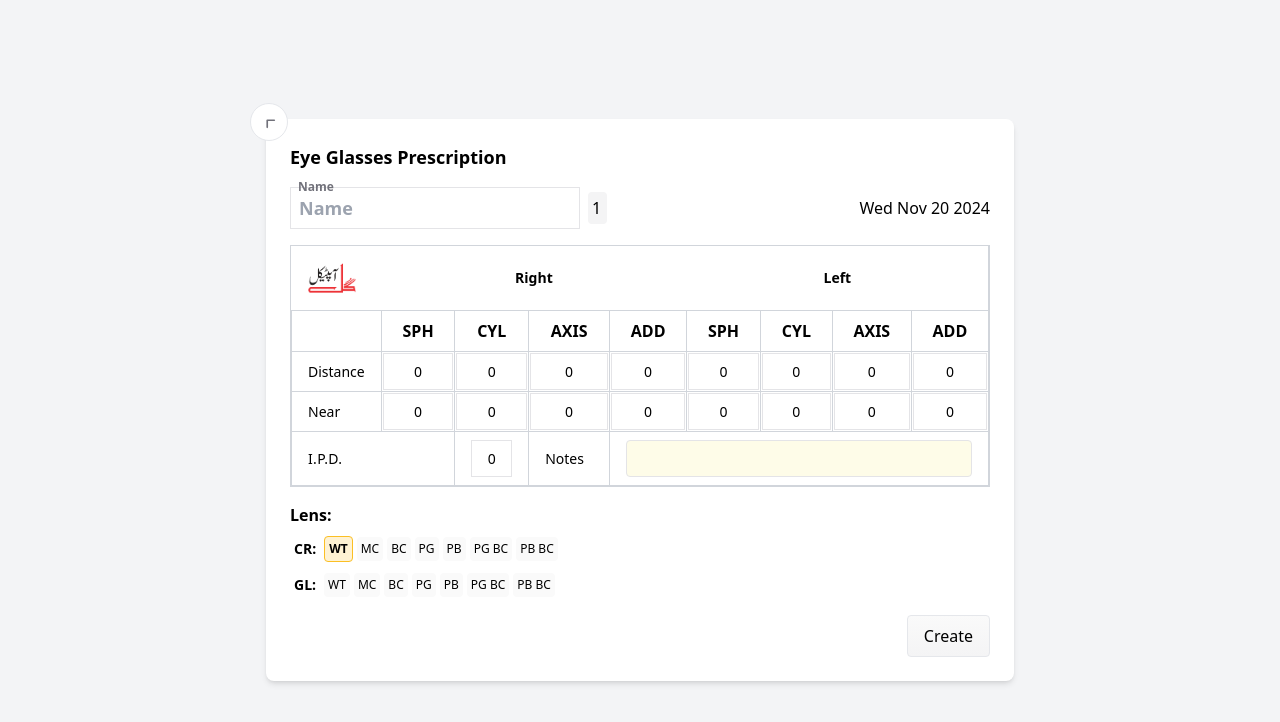
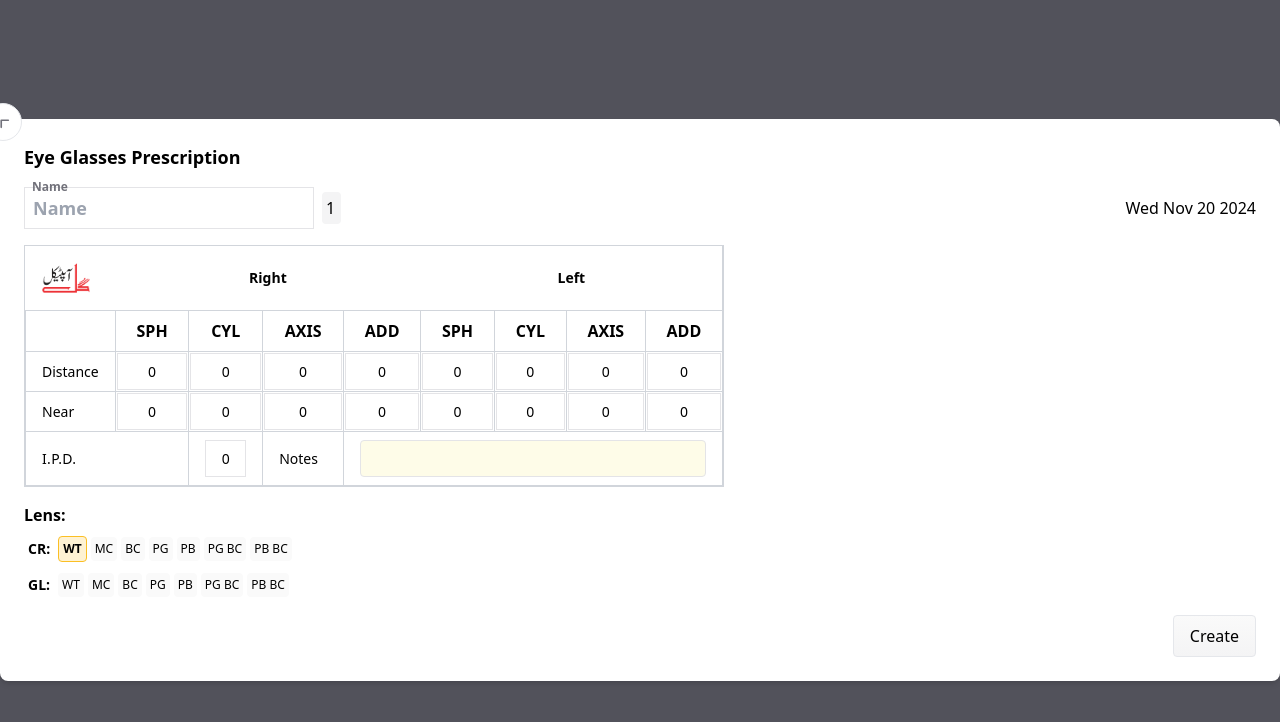
Before and after one commit to baidargul/GulOpticalPrescriptionStore, a Next.js app: page /prescription/add/1 in a window 1280 px wide. Shown: the top 722 px of the page. Built offline with nearby package versions, Linux system fonts and the light colour scheme; no server answers; the database is empty.

Commit message:
changed UI

```diff
--- a/app/prescription/add/[phone]/page.tsx
+++ b/app/prescription/add/[phone]/page.tsx
@@ -20,7 +20,7 @@ const page = async (props: Props) => {
   const phone = (await props.params).phone;
 
   return (
-    <div className="w-full max-h-[100dvh] min-h-[100dvh] bg-amber-400 flex justify-center items-center">
+    <div className="w-full max-h-[100dvh] min-h-[100dvh] bg-zinc-600 flex justify-center items-center">
       <div className="w-full">
         <EyeGlassesPrescriptionTable phone={phone} />
       </div>
--- a/components/EyeGlassesPrescriptionTable.tsx
+++ b/components/EyeGlassesPrescriptionTable.tsx
@@ -370,7 +370,7 @@ const EyeGlassesPrescriptionTable = (props: Props) => {
   if (!isMounted) return null;
 
   return (
-    <div className="w-full select-none flex justify-center items-center min-h-screen bg-gray-100">
+    <div className="w-full select-none">
       <div className="bg-white p-6 rounded-lg shadow-md scale-90 sm:scale-100 relative">
         <div
           title="Goto Home"
```
